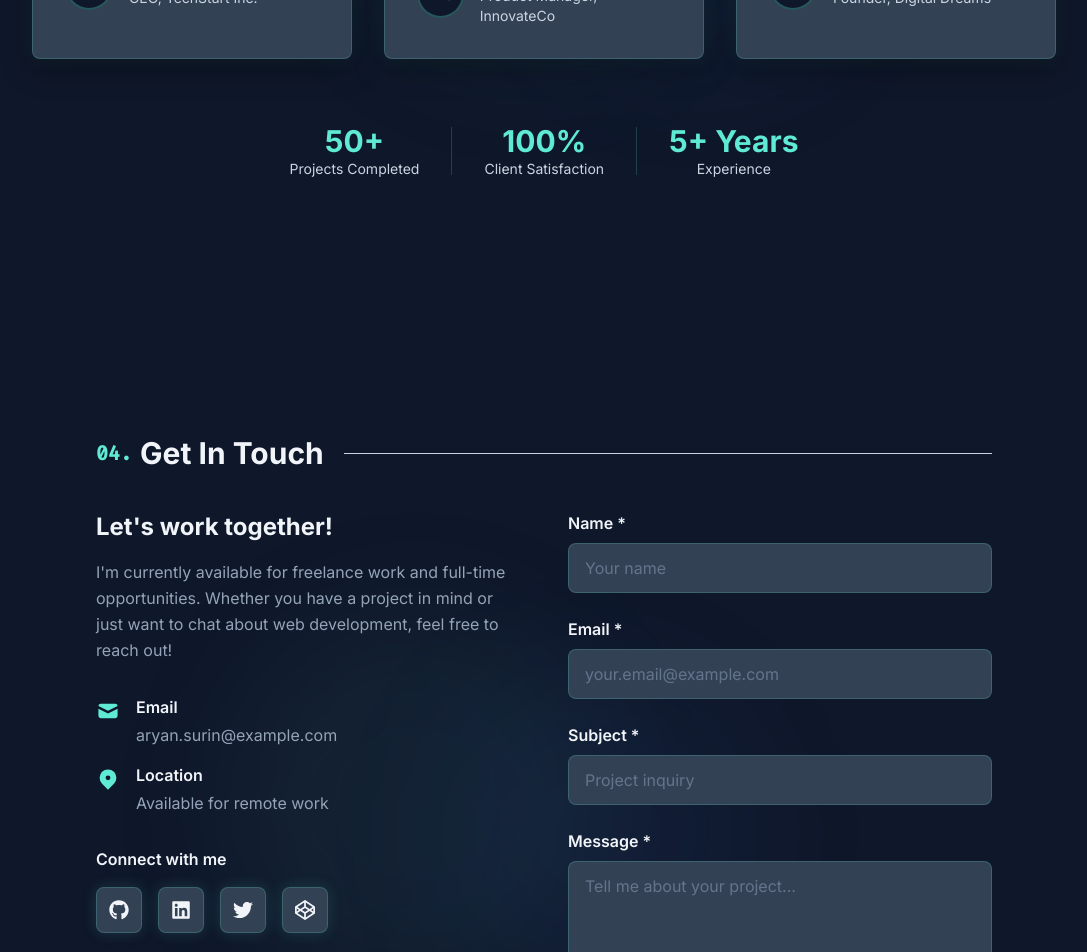
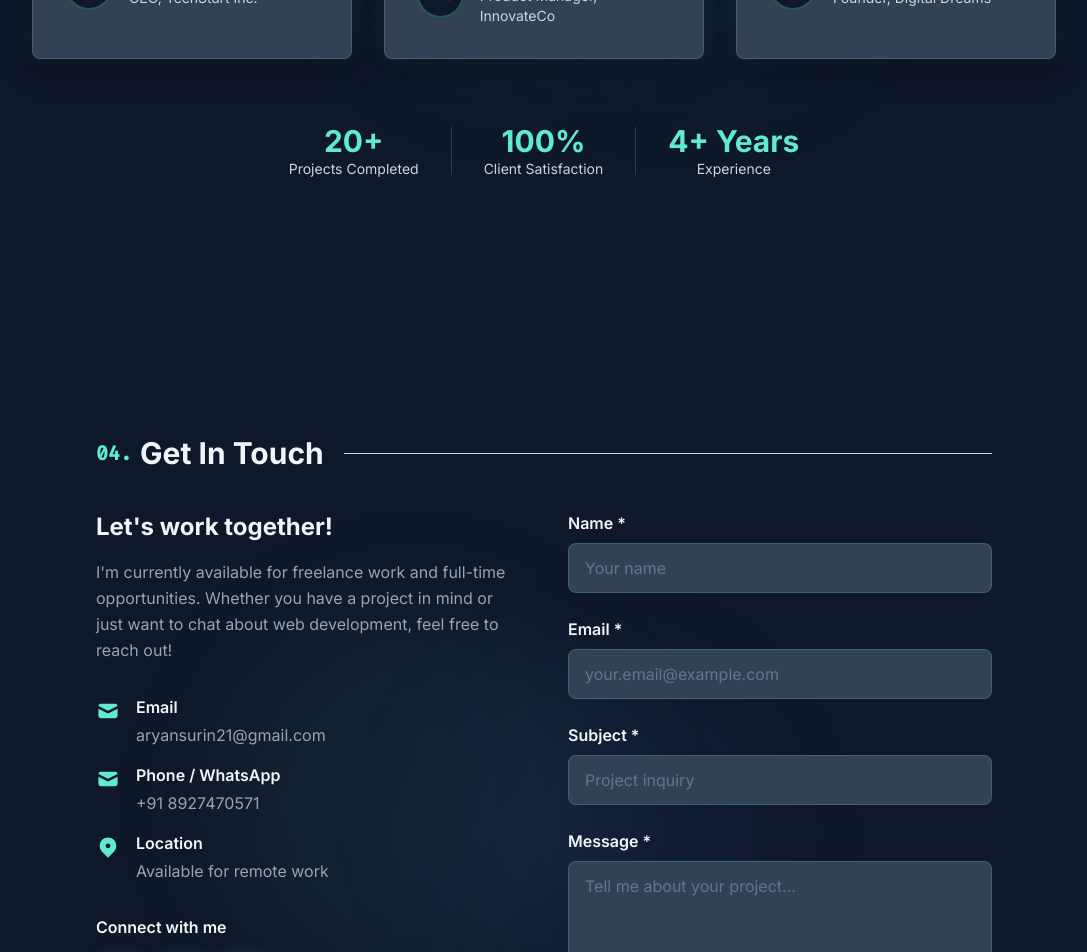
Before and after one commit to aryan-surin/my-portfolio, a React (Vite) app: page / in a window 1280 px wide. Shown: the part 8200-9152 px from the top of the page, without its empty margins (96-1183 px from the left). Built offline with nearby package versions, Linux system fonts and the light colour scheme.

Commit message:
updated the social medai handles succsufully

```diff
--- a/src/components/Footer.jsx
+++ b/src/components/Footer.jsx
@@ -14,9 +14,9 @@ const Footer = () => {
   const currentYear = new Date().getFullYear();
 
   const socialLinks = [
-    { Icon: FaGithub, url: 'https://github.com/yourusername', label: 'GitHub' },
-    { Icon: FaLinkedin, url: 'https://linkedin.com/in/yourusername', label: 'LinkedIn' },
-    { Icon: FaTwitter, url: 'https://twitter.com/yourusername', label: 'Twitter' },
+    { Icon: FaGithub, url: 'https://github.com/aryan-surin', label: 'GitHub' },
+    { Icon: FaLinkedin, url: 'https://linkedin.com/in/aryansurin', label: 'LinkedIn' },
+    { Icon: FaTwitter, url: 'https://x.com/_aryansurin_', label: 'Twitter' },
   ];
 
   return (
--- a/src/sections/Contact.jsx
+++ b/src/sections/Contact.jsx
@@ -200,10 +200,23 @@ const Contact = () => {
                   <div>
                     <p className="text-ink-lightest light:text-ink-lightest dark:text-slate-lightest font-semibold mb-1">Email</p>
                     <a
-                      href="mailto:aryan.surin@example.com"
+                      href="mailto:aryansurin21@gmail.com"
                       className="text-ink light:text-ink dark:text-slate hover:text-coral light:text-coral dark:text-accent transition-colors duration-200"
                     >
-                      aryan.surin@example.com
+                      aryansurin21@gmail.com
+                    </a>
+                  </div>
+                </div>
+
+                <div className="flex items-start space-x-4">
+                  <HiMail className="w-6 h-6 text-coral light:text-coral dark:text-accent mt-1 flex-shrink-0" />
+                  <div>
+                    <p className="text-ink-lightest light:text-ink-lightest dark:text-slate-lightest font-semibold mb-1">Phone / WhatsApp</p>
+                    <a
+                      href="tel:+918927470571"
+                      className="text-ink light:text-ink dark:text-slate hover:text-coral light:text-coral dark:text-accent transition-colors duration-200"
+                    >
+                      +91 8927470571
                     </a>
                   </div>
                 </div>
@@ -222,10 +235,9 @@ const Contact = () => {
                 <p className="text-ink-lightest light:text-ink-lightest dark:text-slate-lightest font-semibold mb-4">Connect with me</p>
                 <div className="flex space-x-4">
                   {[
-                    { Icon: FaGithub, url: 'https://github.com/yourusername', label: 'GitHub' },
-                    { Icon: FaLinkedin, url: 'https://linkedin.com/in/yourusername', label: 'LinkedIn' },
-                    { Icon: FaTwitter, url: 'https://twitter.com/yourusername', label: 'Twitter' },
-                    { Icon: FaCodepen, url: 'https://codepen.io/yourusername', label: 'CodePen' },
+                    { Icon: FaGithub, url: 'https://github.com/aryan-surin', label: 'GitHub' },
+                    { Icon: FaLinkedin, url: 'https://linkedin.com/in/aryansurin', label: 'LinkedIn' },
+                    { Icon: FaTwitter, url: 'https://x.com/_aryansurin_', label: 'Twitter' },
                   ].map(({ Icon, url, label }) => (
                     <motion.a
                       key={label}
--- a/src/sections/Projects.jsx
+++ b/src/sections/Projects.jsx
@@ -221,7 +221,7 @@ const Projects = () => {
             <motion.a
               whileHover={{ scale: 1.05 }}
               whileTap={{ scale: 0.95 }}
-              href="https://github.com/yourusername"
+              href="https://github.com/aryan-surin"
               target="_blank"
               rel="noopener noreferrer"
               className="inline-flex items-center space-x-2 px-6 py-3 border-2 border-accent text-coral light:text-coral dark:text-accent rounded-lg hover:bg-coral/ light:bg-coral/ dark:bg-accent/10 hover:shadow-light-glow-sm light:shadow-light-glow-sm dark:shadow-glow-sm transition-all duration-200 font-mono"
--- a/src/sections/Testimonials.jsx
+++ b/src/sections/Testimonials.jsx
@@ -160,7 +160,7 @@ const Testimonials = () => {
         >
           <div className="inline-flex items-center gap-8">
             <div className="flex flex-col items-center">
-              <span className="text-3xl font-bold text-coral light:text-coral dark:text-accent">50+</span>
+              <span className="text-3xl font-bold text-coral light:text-coral dark:text-accent">20+</span>
               <span className="text-sm text-ink-light light:text-ink-light dark:text-slate-light">Projects Completed</span>
             </div>
             <div className="w-px h-12 bg-coral/ light:bg-coral/ dark:bg-accent/20"></div>
@@ -170,7 +170,7 @@ const Testimonials = () => {
             </div>
             <div className="w-px h-12 bg-coral/ light:bg-coral/ dark:bg-accent/20"></div>
             <div className="flex flex-col items-center">
-              <span className="text-3xl font-bold text-coral light:text-coral dark:text-accent">5+ Years</span>
+              <span className="text-3xl font-bold text-coral light:text-coral dark:text-accent">4+ Years</span>
               <span className="text-sm text-ink-light light:text-ink-light dark:text-slate-light">Experience</span>
             </div>
           </div>
```
